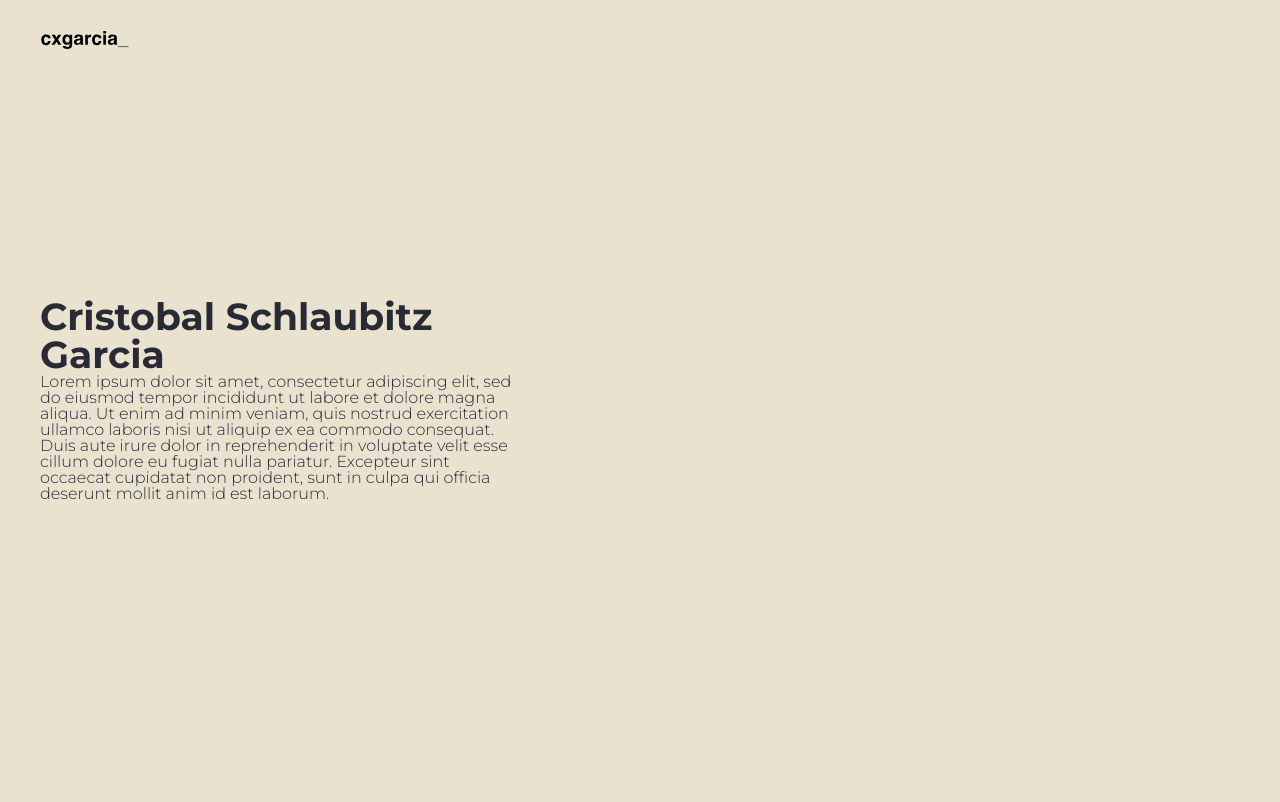
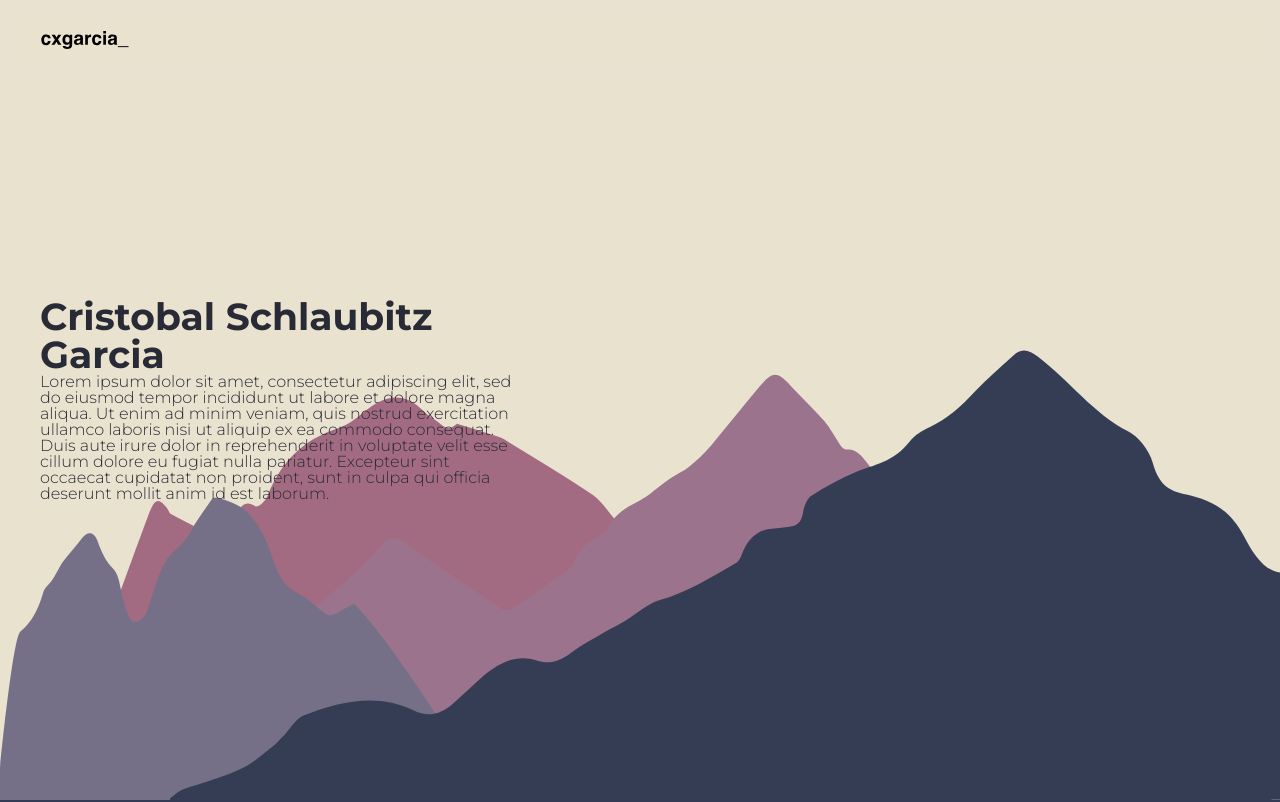
Before and after one commit to CxGarcia/port-2.0, a Next.js app in the folder client/: page / in a window 1280 px wide. Shown: the top 802 px of the page. Built offline with nearby package versions, Linux system fonts and the light colour scheme.

Commit message:
feat: home mountains animation

```diff
--- /dev/null
+++ b/client/components/home/Mountains.js
@@ -0,0 +1,76 @@
+import { useEffect } from 'react';
+import { gsap } from 'gsap';
+import { ScrollTrigger } from 'gsap/dist/ScrollTrigger';
+
+import styles from '@styles/Mountains.module.scss';
+
+if (typeof window !== 'undefined') {
+  gsap.registerPlugin(ScrollTrigger);
+}
+
+function Mountains() {
+  useEffect(() => {
+    gsap.from('.mountain', {
+      y: 1000,
+      stagger: 0.15,
+      duration: 1,
+      ease: 'sine.out',
+    });
+
+    return () => gsap.killTweensOf('.mountain');
+  }, []);
+
+  useEffect(() => {
+    const defaultLeaveAnimation = {
+      y: 1000,
+      ease: 'circ.in',
+    };
+
+    const tl = gsap
+      .timeline({
+        scrollTrigger: {
+          trigger: '.about',
+          scrub: true,
+          start: '10% top',
+        },
+      })
+      .to('.mount-1', defaultLeaveAnimation)
+      .to('.mount-2', defaultLeaveAnimation)
+      .to('.mount-3', defaultLeaveAnimation)
+      .to('.mount-4', defaultLeaveAnimation);
+
+    return () => tl.kill();
+  }, []);
+
+  return (
+    <svg
+      fill="none"
+      viewBox="0 0 1440 506"
+      className={styles.mountains}
+      xmlns="http://www.w3.org/2000/svg"
+    >
+      <path
+        d="M126.853 295.09c14.612-39.946 27.454-75.532 40.65-110.851 6.571-17.606 11.336-18.51 20.954-5.372 1.328 1.809 2.249 4.947 3.773 5.745 17.606 9.228 35.177 18.75 53.013 26.888 8.042 3.67 13.125-3.431 16.898-14.495 5.013-14.707 9.565-31.17 25.099-21.276 3.082 1.968 11.371-5.559 13.833-11.756 18.191-45.797 46.921-65.08 79.777-76.117 9.919-3.324 19.52-10.585 28.518-18.058 22.495-18.697 44.529-24.681 67.219-.851 5.101 5.372 11.531 7.819 16.897 12.74 8.379 7.659 13.285 7.739 20.565 1.276 16.65 5.186 31.262 9.707 45.875 14.361 2.622.825 5.261 1.915 7.723 3.431 33.087 20.479 66.457 40.053 99.048 62.181 10.787 7.341 19.201 22.208 29.403 31.968 6.536 6.25 14.241 9.92 21.61 13.99 8.413 4.627 17.482 7.047 25.47 12.845 21.787 15.825 30.696 14.681 49.046-9.308 13.621-17.793 27.419-35.319 40.739-53.591 6.979-9.574 14.011-11.569 22.088-4.441 18.279 16.064 36.93 31.303 54.625 48.697 15.02 14.76 20.564 14.149 30.377-9.016 11.956-28.245 11.938-28.139 31.528-13.458 9.282 6.968 18.546 14.043 28.128 19.947 4.831 2.979 11.251 6.888 15.411 4.468 15.55-9.016 25.79 2.713 34.08 18.511 14.75 28.138 30.34 55.984 41.96 86.995 23.33 62.26 58.18 108.324 91.47 156.914 8.3 12.128 15.99 25.16 25.84 40.772H-3.3c17.43-29.389 32.61-55.745 48.48-81.144 3.861-6.197 10.734-8.058 14.755-14.122 2.887-4.335 9.724-11.117 1.611-19.708-.974-1.037 1.099-9.734 2.462-14.388 8.91-30.266 18.174-60.319 27.012-90.665 3.277-11.25 7.528-13.777 14.825-7.766 6.908 5.612 14.241 9.974 21.008 14.654z"
+        className="mountain mount-1"
+        fill="#A36B81"
+      />
+      <path
+        d="M1196.41 508.362c-533.275 0-665.676-.16-1198.948-.16-.23-.957-.478-1.915-.708-2.872 4.056-2.979 7.97-6.463 12.168-8.83 27.703-15.479 55.157-30.691 81.212-53.058 22.425-19.256 47.931-31.809 73.047-41.942 11.442-4.628 25.843.798 37.745 6.782 20.388 10.266 35.727.133 50.304-19.415 11.177-15 21.822-31.25 34.097-43.91 12.469-12.872 26.657-22.021 40.083-32.872 20.653-16.729 41.572-32.792 61.835-50.532 14.365-12.58 28.216-26.729 41.589-41.622 8.785-9.787 16.224-10.452 26.197-3.325 35.974 25.665 72.355 50.08 108.79 74.229 3.773 2.5 9.6 2.128 13.462-.425 19.908-13.112 39.516-27.261 59.159-41.277 3.029-2.154 6.767-4.628 8.272-8.59 7.457-19.442 20.104-26.676 32.981-33.777 1.895-1.037 4.304-2.128 5.314-4.362 11.619-25.532 31.758-27.978 48.142-40.532 7.865-6.037 15.658-12.313 23.664-17.845 6.678-4.628 13.993-7.367 20.405-12.633 8.538-7.022 16.916-14.814 24.568-23.777 18.243-21.436 35.814-44.176 54.058-65.638 16.154-18.99 20.281-18.351 36.86-.426 12.169 13.139 24.992 25 36.86 38.67 6.536 7.527 11.566 17.926 17.624 26.516 1.948 2.766 5.101 5.612 7.492 5.24 9.14-1.357 15.587 5.505 21.875 13.697 11.567 15.079 22.584 31.329 34.893 44.893 17.11 18.83 37.16 27.793 58.13 30.399 12.99 1.622 23.54 7.872 32.05 23.059 13.23 23.643 30 38.563 49.57 49.175 15.73 8.537 30.19 22.872 44.69 35.904-.02 0 2.94 197.953 2.52 199.256z"
+        className="mountain mount-2"
+        fill="#9B738C"
+      />
+      <path
+        d="M-3.246 508.202c0-13.138 17.128-184.761 26.144-191.596 12.629-9.601 20.174-24.84 25.736-43.803 1.683-5.745 6.82-9.122 10.132-13.936 2.32-3.378 4.25-7.367 6.376-11.064 1.93-3.351 3.631-7.101 5.863-9.92 7.05-8.936 14.489-17.234 21.432-26.356 6.04-7.926 13.408-7.261 17.252 3.324 4.357 12.048 9.087 22.846 17.128 30.559 6.182 5.93 7.776 16.968 9.831 27.473 2.001 10.186 5.278 20.372 9.547 28.803 4.392 8.67 15.587 2.021 19.112-7.42 9.299-24.947 14.01-54.867 32.839-70.027 5.207-4.175 9.759-10.345 14.294-16.143 2.231-2.846 3.524-7.261 5.597-10.426 6.731-10.239 13.532-20.346 20.529-30.159 1.009-1.41 3.276-1.623 4.835-1.25 17.004 3.856 33.619 10.079 45.769 29.813 6.324 10.24 12.311 21.889 16.101 34.495 6.058 20.239 13.674 35.319 28.694 42.394 11.283 5.319 21.539 15.585 32.255 23.67.39.292.744.665 1.134.957 6.695 4.761 23.681-10.425 31.422-11.888 54.661 57.075 142.462 206.064 154.967 222.527H-3.247v-.027z"
+        className="mountain mount-3"
+        fill="#757087"
+      />
+      <path
+        d="M1447 506.048l-3.63-255.266c-20.92-1.17-33.26-21.091-43.89-41.356-17.02-32.447-40.37-41.33-64.72-46.915-16.77-3.857-30.08-7.607-37.94-35.745-4.32-15.399-17.2-30.106-28.31-35.665-37.21-18.644-66.51-57.553-100.73-83.537-9.49-7.208-17.76-10.559-27.04-2.021-14.63 13.457-29.71 26.063-43.65 40.984-15.81 16.941-31.97 31.835-50.85 40.026-8.13 3.51-16.76 8.644-23.03 16.755-17.74 22.899-39.814 25.745-60.928 34.229-16.862 6.782-33.299 16.33-49.453 26.303-4.056 2.5-8.165 10.851-9.104 17.527-1.984 14.043-8.201 16.356-15.711 17.367-7.546 1.011-15.127 1.676-22.672 2.713-13.533 1.862-24.213 10.558-30.962 29.042-1.222 3.378-3.241 7.181-5.473 8.484-28.305 16.49-56.273 33.937-86.544 42.208-13.479 3.67-25.913 15.612-38.914 23.431-8.201 4.92-16.632 8.936-24.851 13.75-12.115 7.101-24.532 13.324-36.08 22.154-12.541 9.574-24.833 13.484-38.773 8.803-24.496-8.271-46.123 4.202-66.581 23.245a2178.605 2178.605 0 01-26.445 24.202c-14.17 12.792-28.517 17.048-45.149 8.883-41.572-20.426-83.179-10.16-124.13 5.425-8.52 3.245-15.463 15.612-23.203 23.644-4.127 4.282-8.219 8.723-12.629 12.208-9.99 7.845-19.821 16.648-30.378 22.234-12.487 6.622-25.63 10.505-38.56 15.106-10.362 3.697-20.918 6.117-31.192 10.213-5.03 2.021-9.617 6.595-14.4 10l.744 3.856c533.077.027 1238.988-2.074 1255.178-2.287z"
+        className="mountain mount-4"
+        fill="#343D54"
+      />
+    </svg>
+  );
+}
+
+export default Mountains;
--- a/client/pages/index.js
+++ b/client/pages/index.js
@@ -1,4 +1,6 @@
 import Logo from '@resources/logos/cx';
+import Mountains from '@components/home/Mountains';
+
 import styles from '../styles/Home.module.scss';
 
 export default function Home() {
@@ -8,20 +10,23 @@ export default function Home() {
         <Logo className={styles.logo} />
       </nav>
 
-      <div className={styles.about}>
+      <section className={`${styles.about} about`}>
+        <div className={styles.aboutText}>
           <h1>Cristobal Schlaubitz Garcia</h1>
           <p>
             Lorem ipsum dolor sit amet, consectetur adipiscing elit, sed do
-          eiusmod tempor incididunt ut labore et dolore magna aliqua. Ut enim ad
-          minim veniam, quis nostrud exercitation ullamco laboris nisi ut
+            eiusmod tempor incididunt ut labore et dolore magna aliqua. Ut enim
+            ad minim veniam, quis nostrud exercitation ullamco laboris nisi ut
             aliquip ex ea commodo consequat. Duis aute irure dolor in
             reprehenderit in voluptate velit esse cillum dolore eu fugiat nulla
             pariatur. Excepteur sint occaecat cupidatat non proident, sunt in
             culpa qui officia deserunt mollit anim id est laborum.
           </p>
         </div>
-      <main className={styles.plantopi}></main>
-      <main className={styles.synthesis}></main>
+        <Mountains />
+      </section>
+      <section className={styles.synthesis}></section>
+      <section className={styles.plantopi}></section>
 
       <footer className={styles.footer}></footer>
     </div>
--- a/client/resources/logos/cx.js
+++ b/client/resources/logos/cx.js
@@ -4,16 +4,16 @@ import { gsap } from 'gsap';
 const Logo = () => {
   const pathRef = useRef(null);
 
-  useEffect(() => {
-    gsap.to(pathRef.current, {
-      duration: 0.75,
-      repeat: -1,
-      yoyo: true,
-      autoAlpha: 0,
-    });
+  // useEffect(() => {
+  //   gsap.to(pathRef.current, {
+  //     duration: 0.75,
+  //     repeat: -1,
+  //     yoyo: true,
+  //     autoAlpha: 0,
+  //   });
 
-    return () => gsap.killTweensOf('.underscore');
-  }, []);
+  //   return () => gsap.killTweensOf('.underscore');
+  // }, []);
 
   return (
     <svg
--- a/client/styles/Home.module.scss
+++ b/client/styles/Home.module.scss
@@ -52,6 +52,7 @@ $sections-padding: 2.5rem;
 }
 
 .about {
+  position: relative;
   flex-flow: column nowrap;
   align-items: flex-start;
   justify-content: center;
@@ -61,6 +62,14 @@ $sections-padding: 2.5rem;
   }
 }
 
+.aboutText {
+  z-index: 1;
+}
+
+.synthesis {
+  background-color: rgb(51, 60, 84);
+}
+
 .footer {
   grid-area: foot;
 }
--- /dev/null
+++ b/client/styles/Mountains.module.scss
@@ -0,0 +1,8 @@
+.mountains {
+  position: absolute;
+  bottom: 0;
+  transform-origin: center;
+  width: 100vw;
+  height: auto;
+  left: 0;
+}
```
Lines whose indentation alone changed are shown as unchanged.
